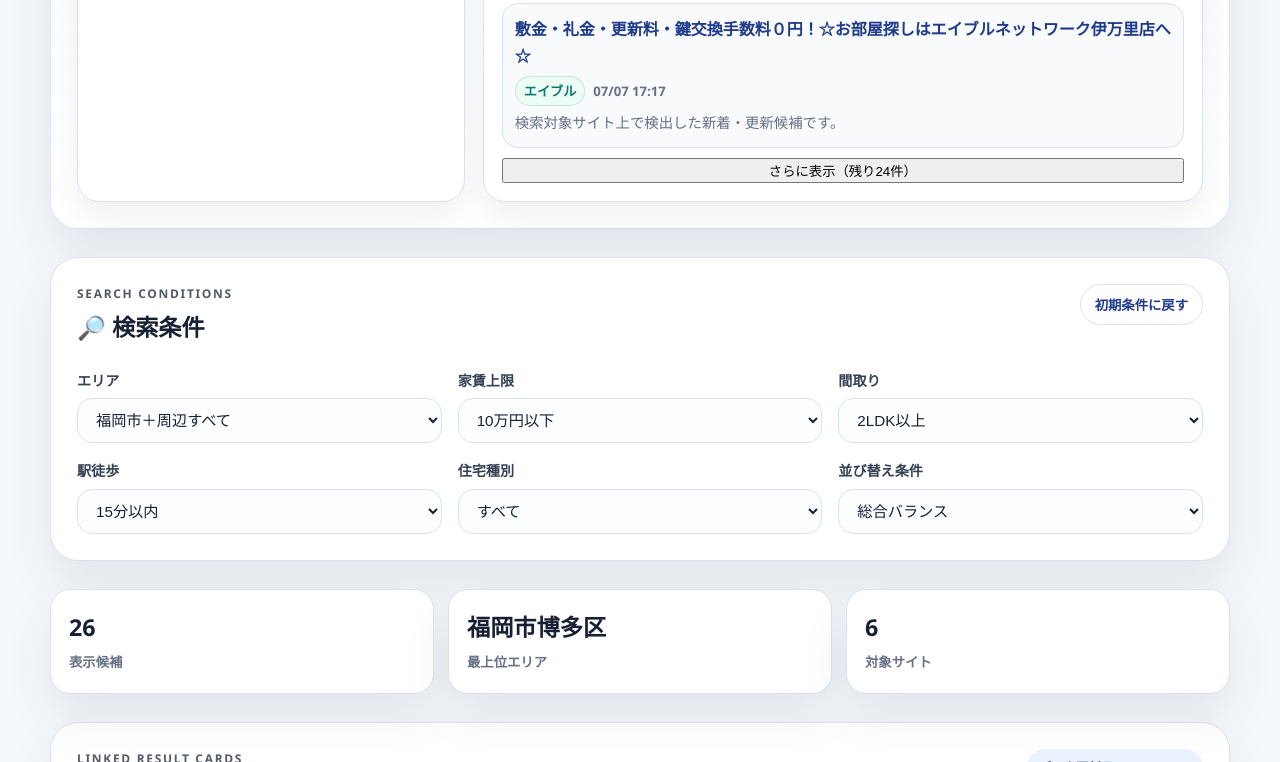
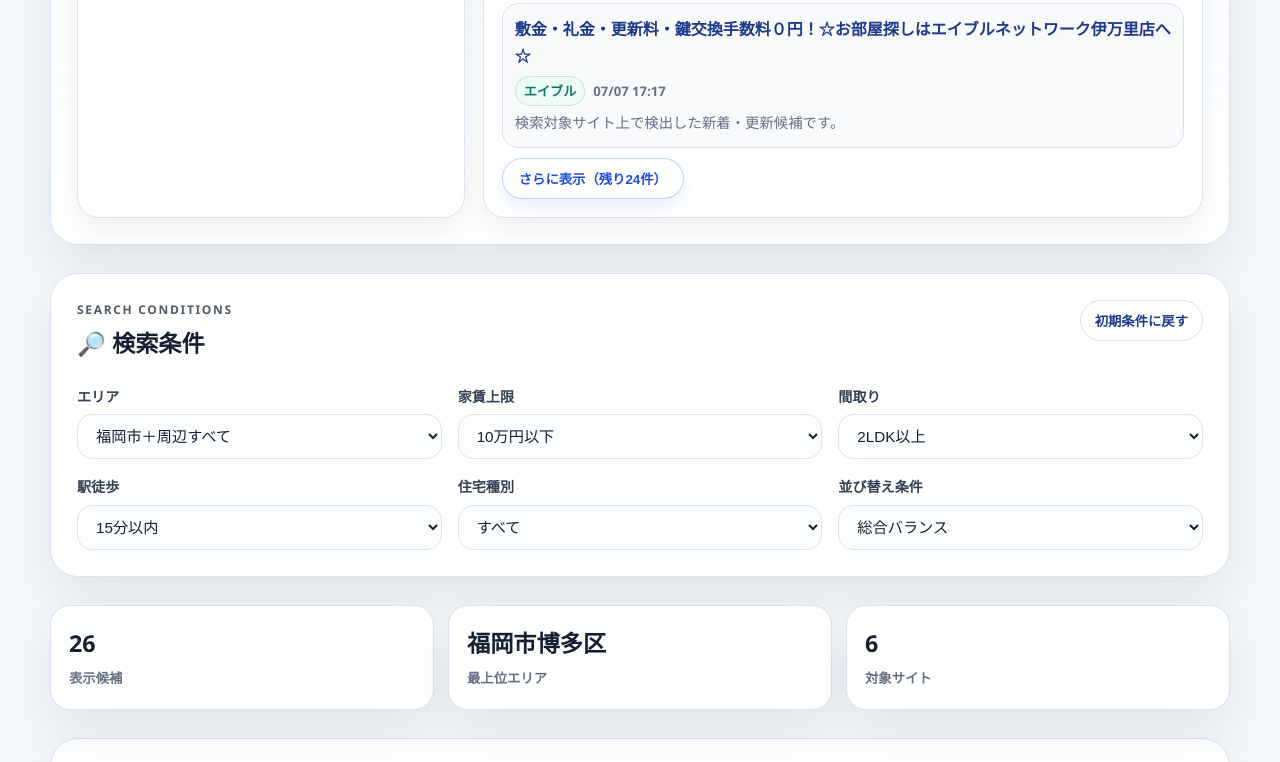
Before and after one commit to horiken7/home-select2, a website: page index.html in a window 1280 px wide. Shown: the part 1129-1891 px from the top of the page. Drawn offline with Linux system fonts and the light colour scheme.

Commit message:
Style site news show more button

```diff
--- a/new-info.css
+++ b/new-info.css
@@ -110,6 +110,22 @@
   line-height: 1.55;
 }
 
+.site-news-more-button {
+  justify-self: start;
+  border: 1px solid rgba(37, 99, 235, .28);
+  border-radius: 999px;
+  padding: 10px 16px;
+  background: #fff;
+  color: #1d4ed8;
+  font-weight: 900;
+  cursor: pointer;
+  box-shadow: 0 8px 18px rgba(37, 99, 235, .10);
+}
+
+.site-news-more-button:hover {
+  background: #eff6ff;
+}
+
 @media (max-width: 780px) {
   .update-grid {
     grid-template-columns: 1fr;
```
